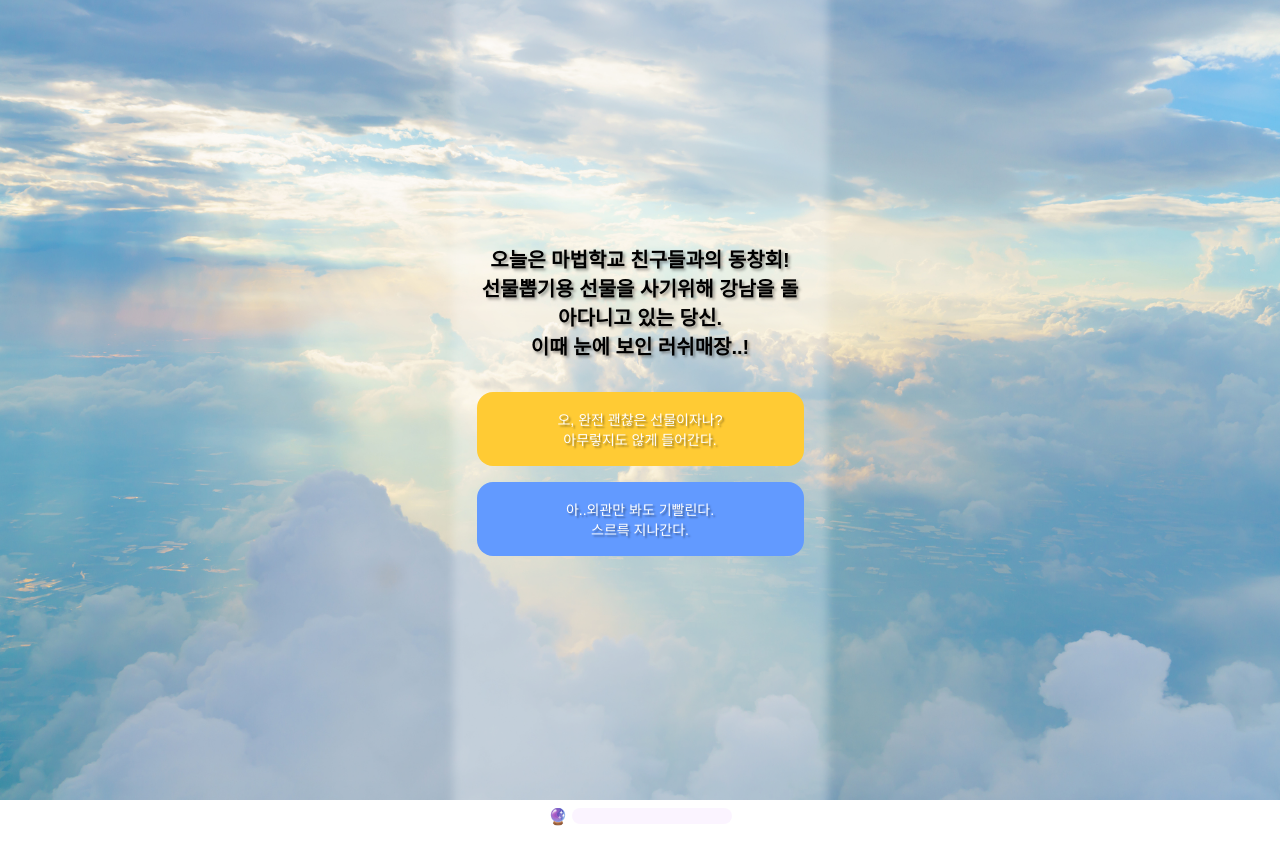
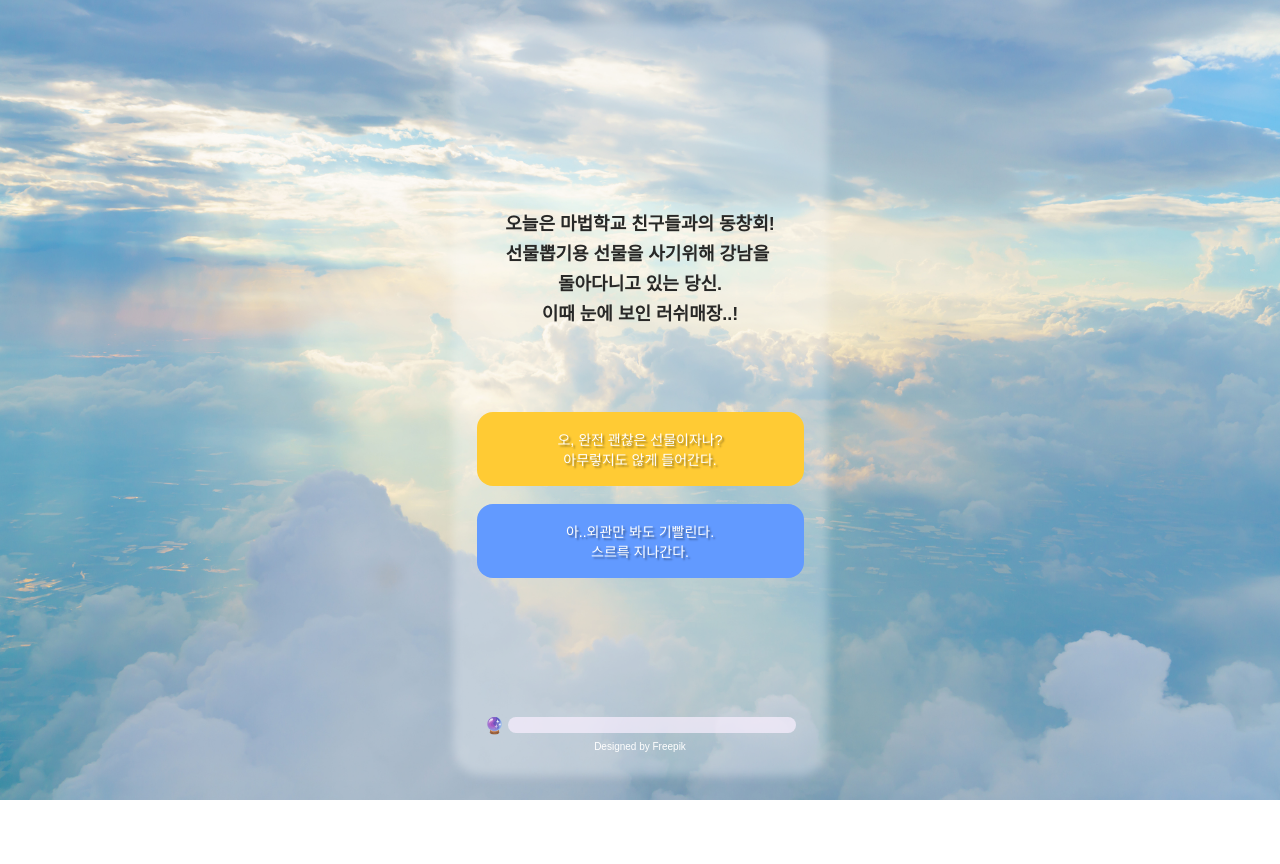
Before and after one commit to mabeopsonyeo/front, a React (Create React App) app: page /questions in a window 1280 px wide. Shown: the top 864 px of the page. After the commit the page ends 800 px from the top, so only its background shows below. Built offline with nearby package versions, Linux system fonts and the light colour scheme; a web font is replaced by a local one.

Commit message:
style: 문제 페이지 스타일 수정

```diff
--- a/src/pages/Questions.tsx
+++ b/src/pages/Questions.tsx
@@ -40,6 +40,7 @@ export const Questions = () => {
   return (
     <BlurBackground>
       <Content>{QnA[step].question}</Content>
+      <ButtonWrapper>
         {QnA[step].options.map((option, idx) => (
           <Button
             key={`answer-${idx}`}
@@ -61,6 +62,7 @@ export const Questions = () => {
             {option.answer}
           </Button>
         ))}
+      </ButtonWrapper>
       <BottomSection>
         <ProgressBar>
           <div>🔮</div>
@@ -75,7 +77,6 @@ export const Questions = () => {
 const BlurBackground = styled.div`
   @media screen and (min-width: 1024px) {
     width: 375px;
-    height: 934px;
   }
   position: relative;
   width: 100%;
@@ -92,7 +93,6 @@ const BlurBackground = styled.div`
   &::after {
     @media screen and (min-width: 1024px) {
       width: 375px;
-      height: 934px;
     }
     content: '';
     width: 100%;
@@ -108,20 +108,33 @@ const BlurBackground = styled.div`
 `;
 
 const Content = styled.div`
-  color: #000;
+  color: #282827;
   text-align: center;
-  text-shadow: 2px 2px 3px rgba(0, 0, 0, 0.4);
-  font-size: 20px;
+  font-size: 18px;
   font-style: normal;
   font-weight: 700;
-  line-height: normal;
-  padding-bottom: 16px;
+  line-height: 30px;
+  height: 220px;
+  display: flex;
+  align-items: center;
   cursor: default;
   white-space: break-spaces;
+  word-break: keep-all;
 `;
 
+const ButtonWrapper = styled.div`
+  height: 200px;
+  display: flex;
+  align-items: center;
+  justify-content: center;
+  flex-direction: column;
+  gap: 18px;
+  width: 100%;
+  margin-bottom: 46px;
+`;
 const BottomSection = styled.div`
   position: absolute;
+  width: 100%;
   bottom: 24px;
   color: #fff;
   text-align: center;
@@ -135,20 +148,21 @@ const ProgressBar = styled.div`
   display: flex;
   gap: 4px;
   align-items: center;
-  padding: 0px 8px;
+  padding: 0px 32px;
   height: 32px;
   justify-items: center;
   font-size: 16px;
 
   progress {
+    width: 100%;
     appearance: none;
     &::-webkit-progress-bar {
       background: rgba(249, 240, 255, 0.7);
       border-radius: 50px;
+      overflow: hidden;
     }
     &::-webkit-progress-value {
       background: rgba(131, 85, 224, 0.7);
-      border-radius: 50px;
     }
   }
 `;
```
Lines whose indentation alone changed are shown as unchanged.
